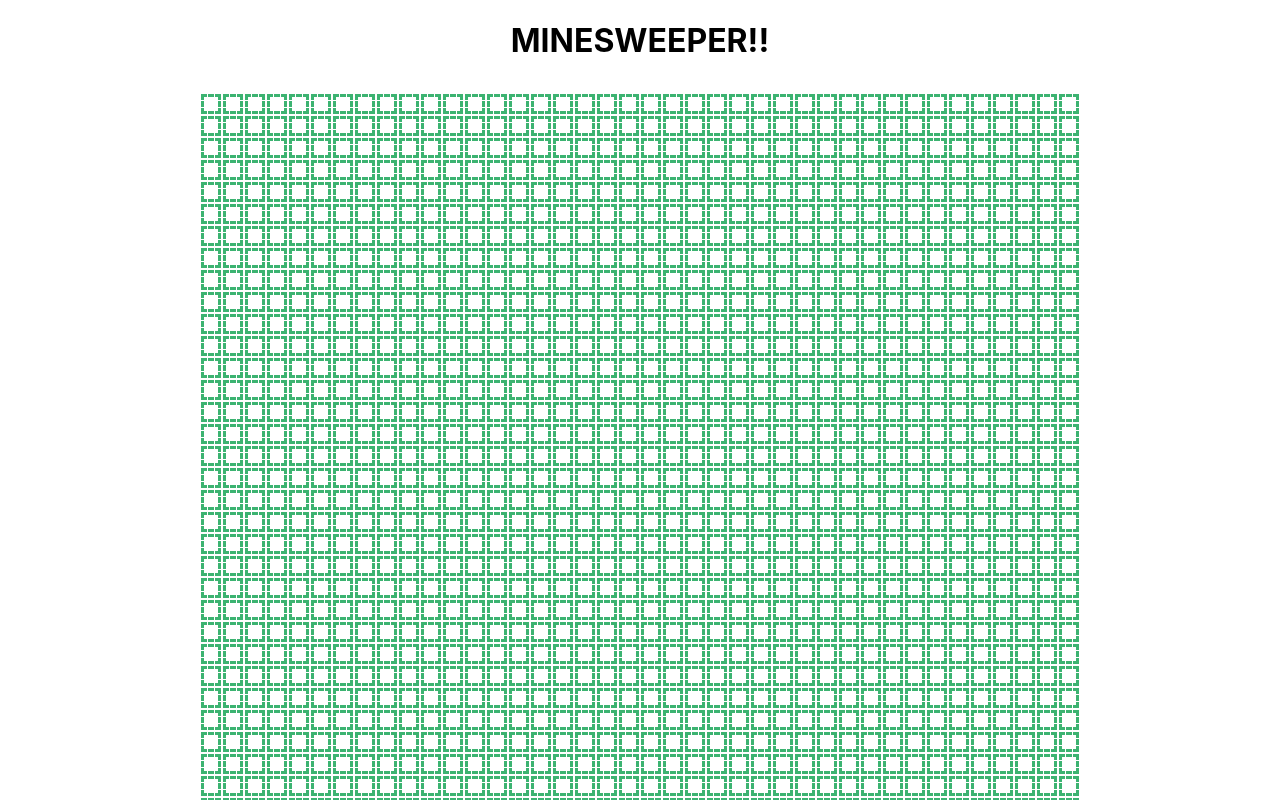
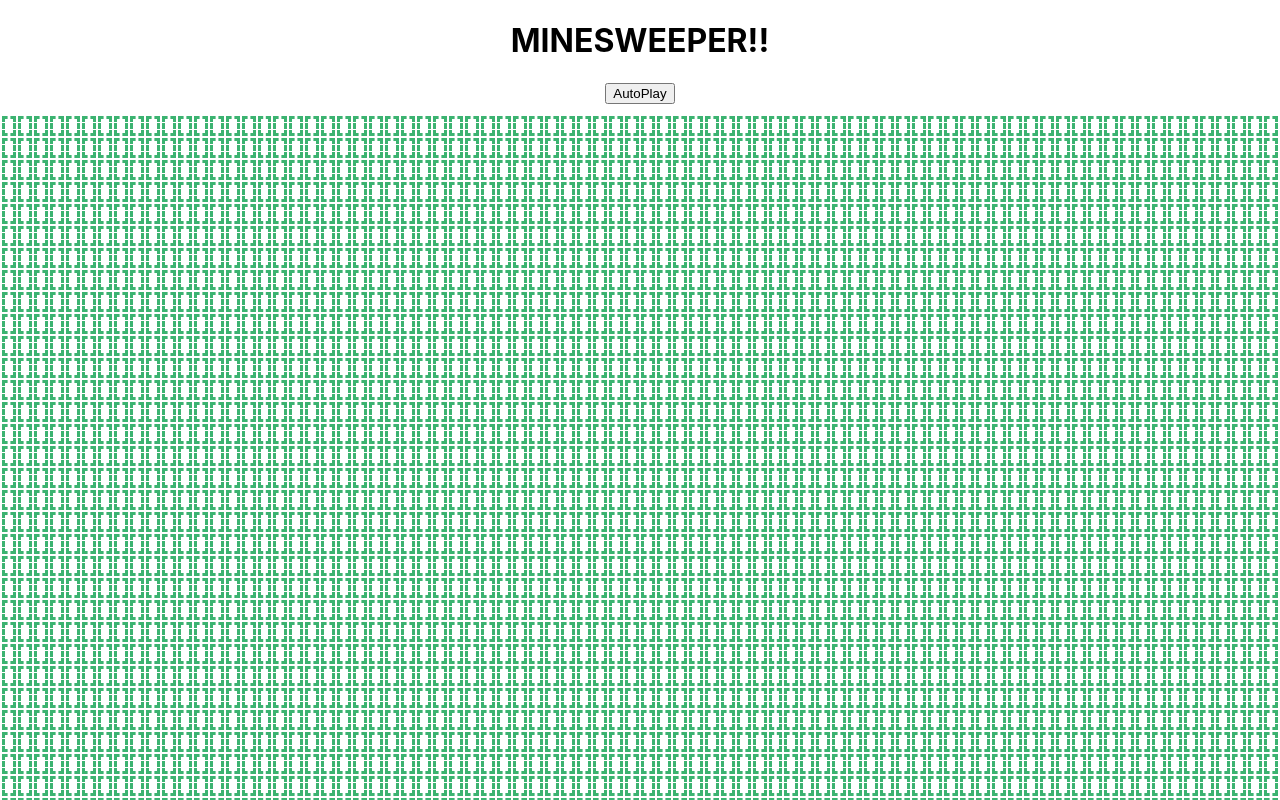
Before and after one commit to jzarzeckis/frontend-training, a React (Create React App) app in the folder exercises/minesweeper/react-minesweeper/: page / in a window 1280 px wide. Shown: the top 800 px of the page. Built offline with nearby package versions, Linux system fonts and the light colour scheme.

Commit message:
Autoplay

```diff
--- a/exercises/minesweeper/react-minesweeper/src/App.css
+++ b/exercises/minesweeper/react-minesweeper/src/App.css
@@ -3,6 +3,9 @@ h1, h3 {
 }
 table {
   margin: 10px auto;
+}
+.auto {
+  text-align: center;
 }
 td {
   border: 1px solid;
@@ -10,6 +13,7 @@ td {
   height: 20px;
   text-align: center;
   box-sizing: border-box;
+  font-size: 11px;
 }
 .bomb {
   background-color: indianred;
--- a/exercises/minesweeper/react-minesweeper/src/App.tsx
+++ b/exercises/minesweeper/react-minesweeper/src/App.tsx
@@ -1,11 +1,15 @@
-import React, { useReducer } from 'react';
+import React, { useReducer, useEffect, useState } from 'react';
 import produce from 'immer';
 import './App.css';
-import { groupBy } from 'lodash';
+import { groupBy, sample } from 'lodash';
+import generate from '@babel/generator';
 
-const assumedBombDensity = 0.1;
+const assumedBombDensity = 0.15;
 
-const actualBombDensity = 0.1;
+const actualBombDensity = 0.15;
+
+const width = 80;
+const height = 40;
 
 export enum Space {
   HiddenBomb = "Hidden",
@@ -214,11 +218,13 @@ function stateAfterClick(prevState: Space[][], cellClicked: number, rowClicked:
   }
 }
 
-function clickReducer(state: Space[][], [col, row]: Position) {
+function clickReducer(state: Space[][], action: Position | 'RESTART') {
+  if (action === 'RESTART') {
+    return generateRandomFields(width, height);
+  }
+  const [col, row] = action;
   return stateAfterClick(state, col, row)
 }
-
-type SetData = (a: Space[][]) => void;
 
 function areRowsEqual(prev: VisibleCell[], next: VisibleCell[]) {
   for (let i = 0; i < prev.length; i++) {
@@ -232,7 +238,7 @@ const Cell = React.memo<{
   cellIndex: number,
   cell: VisibleCell,
   dispatch: React.Dispatch<Position>,
-}>(function ({ rowIndex, cellIndex, cell, dispatch }) {
+}>(function Cell({ rowIndex, cellIndex, cell, dispatch }) {
   return <td
     onClick={() => dispatch([cellIndex, rowIndex])}
     className={bombClass(cell)}
@@ -247,7 +253,7 @@ const Row = React.memo<{
   row: VisibleCell[],
   index: number,
   dispatch: React.Dispatch<Position>
-}>(function ({ row, index, dispatch }) {
+}>(function Row({ row, index, dispatch }) {
   return <tr>
     {row.map((cell, cellIndex) => <Cell
       key={`c-${index}-${cellIndex}`}
@@ -257,22 +263,57 @@ const Row = React.memo<{
       dispatch={dispatch}
     />)}
   </tr>
-}, function ({ row: prevRow, index: prevIndex }, { row: nextRow, index: nextIndex }) {
+}, function ({ row: prevRow }, { row: nextRow }) {
   return areRowsEqual(prevRow, nextRow);
 });
 
+function decideNextClick(state: VisibleState): Position {
+  const groups = groupBy(state.flatMap((row, rowIndex) =>
+    row.map((cell, cellIndex): { c: VisibleCell, p: Position } =>
+      ({ c: cell, p: [cellIndex, rowIndex] })))
+    , i => i.c);
+
+  const { KnownSafeSpace, SuggestedClick } = groups;
+
+  const used = KnownSafeSpace ? KnownSafeSpace : SuggestedClick;
+  return sample(used)!.p;
+}
+
+const initialState = generateRandomFields(width, height);
+
 const App: React.FC = () => {
-  const width = 40;
-  const height = 40;
-
-  const [state, dispatch] = useReducer(clickReducer, generateRandomFields(width, height))
+  const [state, dispatch] = useReducer(clickReducer, initialState);
+  const [isAutoPlay, setAutoPlay] = useState(false);
 
   const visibleSpaces = stateToVisible(state);
   const visibleAndSuggested = nextSuggestedCells(visibleSpaces);
 
+  useEffect(() => {
+    if (!isAutoPlay) {
+      return;
+    }
+    if (isGameOver(state)) {
+      dispatch('RESTART');
+      return;
+    }
+    if (isGameWon(state)) {
+      setAutoPlay(false);
+      return;
+    }
+    const t = setTimeout(() => {
+      dispatch(decideNextClick(visibleAndSuggested));
+    }, 0);
+    return () => {
+      clearTimeout(t);
+    }
+  }, [visibleAndSuggested, isAutoPlay, state])
+
   return (
     <div>
       <h1>MINESWEEPER!!</h1>
+      <div className="auto">
+        {isAutoPlay ? <button onClick={() => setAutoPlay(false)}>Stop</button> : <button onClick={() => setAutoPlay(true)}>AutoPlay</button>}
+      </div>
       <div id="table-container">
         {
           isGameOver(state) ? <div>You lose</div> : null
```
